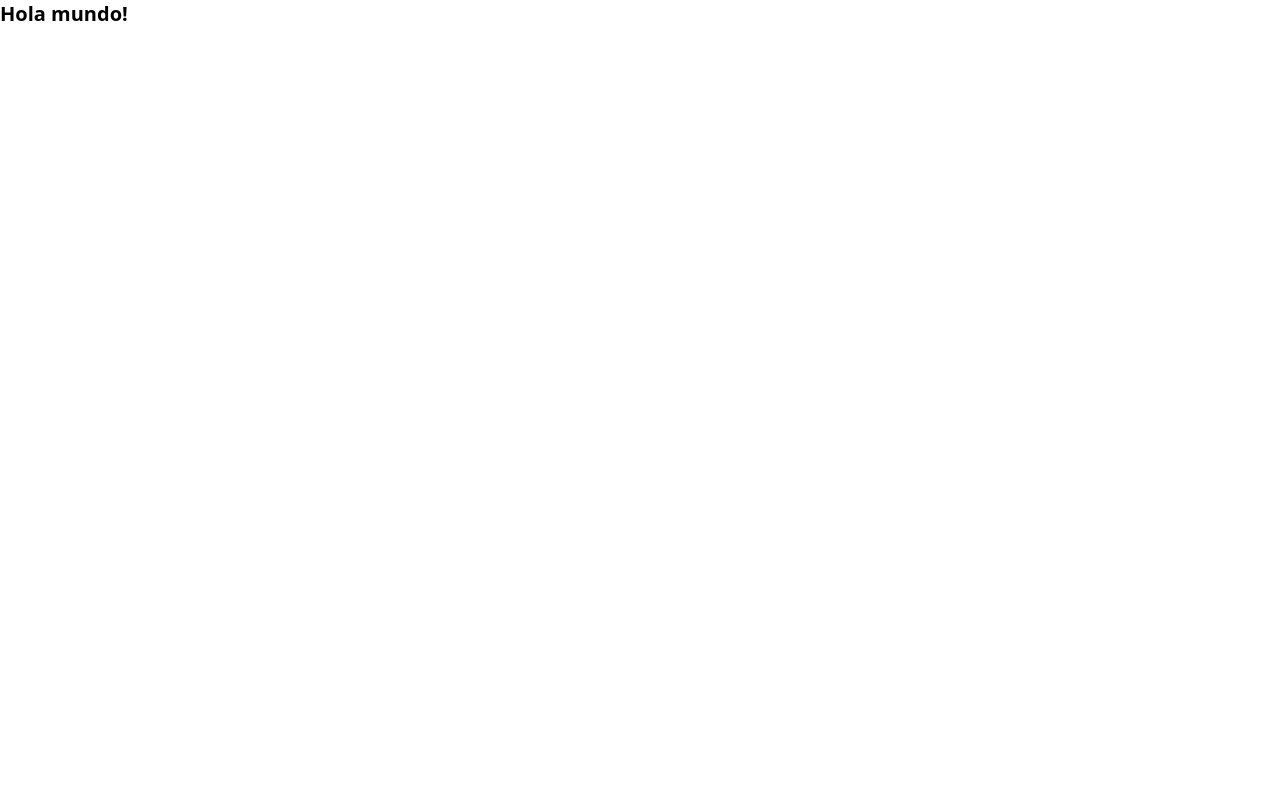
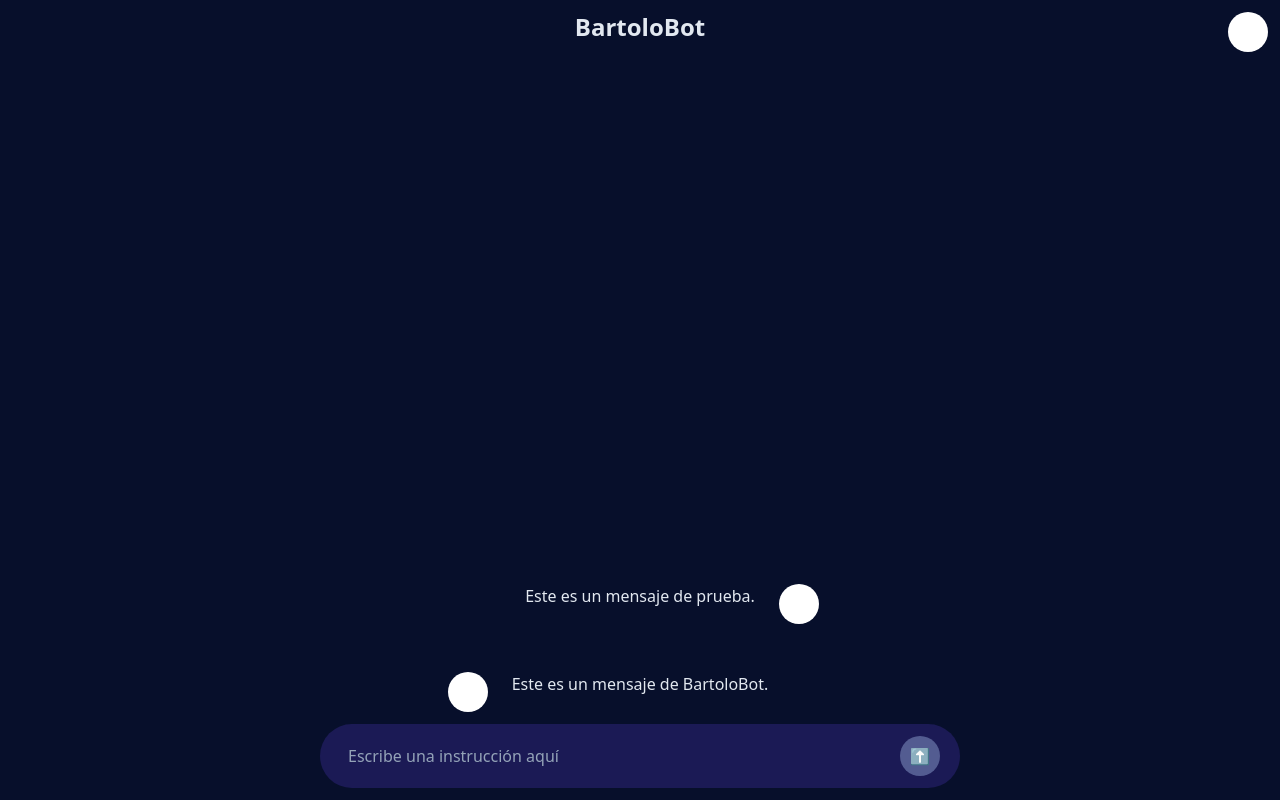
Before and after one commit to en-presa/bartolo-bot, a React (Vite) app: page / in a window 1280 px wide. Built offline with nearby package versions, Linux system fonts and the light colour scheme; a web font is replaced by a local one.

Commit message:
Diseño preliminar del chat

```diff
--- a/index.html
+++ b/index.html
@@ -9,7 +9,7 @@
 </head>
 
 <body>
-  <div id="root"></div>
+  <div class="h-screen w-full text-gray-200 bg-accent flex flex-col justify-start items-center pb-3" id="root"></div>
   <script type="module" src="/src/main.jsx"></script>
 </body>
 
--- a/package.json
+++ b/package.json
@@ -20,6 +20,7 @@
     "@vitejs/plugin-react-swc": "^3.5.0",
     "autoprefixer": "^10.4.20",
     "eslint": "^9.9.0",
+    "eslint-config-prettier": "^9.1.0",
     "eslint-plugin-react": "^7.35.0",
     "eslint-plugin-react-hooks": "^5.1.0-rc.0",
     "eslint-plugin-react-refresh": "^0.4.9",
--- a/src/App.jsx
+++ b/src/App.jsx
@@ -1,7 +1,13 @@
+import TopAppBar from "./components/TopAppBar";
+import Chat from "./components/Chat";
+import UserInput from "./components/UserInput";
+
 function App() {
   return (
     <>
-      <h1 className="text-xl font-bold">Hola mundo!</h1>
+      <TopAppBar />
+      <Chat />
+      <UserInput />
     </>
   );
 }
--- /dev/null
+++ b/src/components/Chat.jsx
@@ -0,0 +1,10 @@
+import Message from "./Message";
+
+export default function Chat() {
+  return (
+    <div className="flex h-full w-1/2 flex-col items-center justify-end gap-6">
+      <Message content="Este es un mensaje de prueba." />
+      <Message content="Este es un mensaje de BartoloBot." reverse />
+    </div>
+  );
+}
--- /dev/null
+++ b/src/components/Icon.jsx
@@ -0,0 +1,10 @@
+import PropTypes from "prop-types";
+
+export default function Icon({ position = "" }) {
+  let className = `${position} size-10 bg-white rounded-full`;
+  return <div className={className}></div>;
+}
+
+Icon.propTypes = {
+  position: PropTypes.string,
+};
--- /dev/null
+++ b/src/components/Message.jsx
@@ -0,0 +1,34 @@
+import PropTypes from "prop-types";
+import Icon from "./Icon";
+
+function UserMessage({ content }) {
+  return (
+    <div className="flex flex-row items-start justify-end gap-6 py-3 pl-[76px] pr-3">
+      <p className="min-h-5 flex-grow text-left align-middle text-base">
+        {content}
+      </p>
+      <Icon />
+    </div>
+  );
+}
+
+function BotMessage({ content }) {
+  return (
+    <div className="flex flex-row items-start justify-start gap-6 py-3 pl-3 pr-[76px]">
+      <Icon />
+      <p className="min-h-5 flex-grow text-left align-middle text-base">
+        {content}
+      </p>
+    </div>
+  );
+}
+
+export default function Message({ content, reverse = false }) {
+  if (reverse) return <BotMessage content={content} />;
+  return <UserMessage content={content} />;
+}
+
+Message.propTypes = {
+  content: PropTypes.string.isRequired,
+  reverse: PropTypes.bool,
+};
--- /dev/null
+++ b/src/components/TextField.jsx
@@ -0,0 +1,17 @@
+export default function TextField() {
+  return (
+    <form className="flex h-16 w-full flex-row items-center justify-between rounded-full bg-neutral pl-7 pr-5">
+      <input
+        type="text"
+        className="bg-transparent text-gray-400 outline-none"
+        placeholder="Escribe una instrucción aquí"
+      />
+      <button
+        type="submit"
+        className="size-10 rounded-full bg-secondary px-2 py-2"
+      >
+        ⬆️
+      </button>
+    </form>
+  );
+}
--- /dev/null
+++ b/src/components/TopAppBar.jsx
@@ -0,0 +1,10 @@
+import Icon from "./Icon";
+
+export default function TopAppBar() {
+  return (
+    <div className="relative flex h-16 w-full flex-row items-center justify-center px-5">
+      <span className="text-2xl font-bold">BartoloBot</span>
+      <Icon position="absolute right-3 top-3"></Icon>
+    </div>
+  );
+}
--- /dev/null
+++ b/src/components/UserInput.jsx
@@ -0,0 +1,9 @@
+import TextField from "./TextField";
+
+export default function UserInput() {
+  return (
+    <div className="flex w-1/2 flex-col items-center justify-start gap-2.5">
+      <TextField />
+    </div>
+  );
+}
```
Also changed, not shown: eslint.config.js (+19 -17 lines), 1 other file (tests, documents, lock files or other folders).
